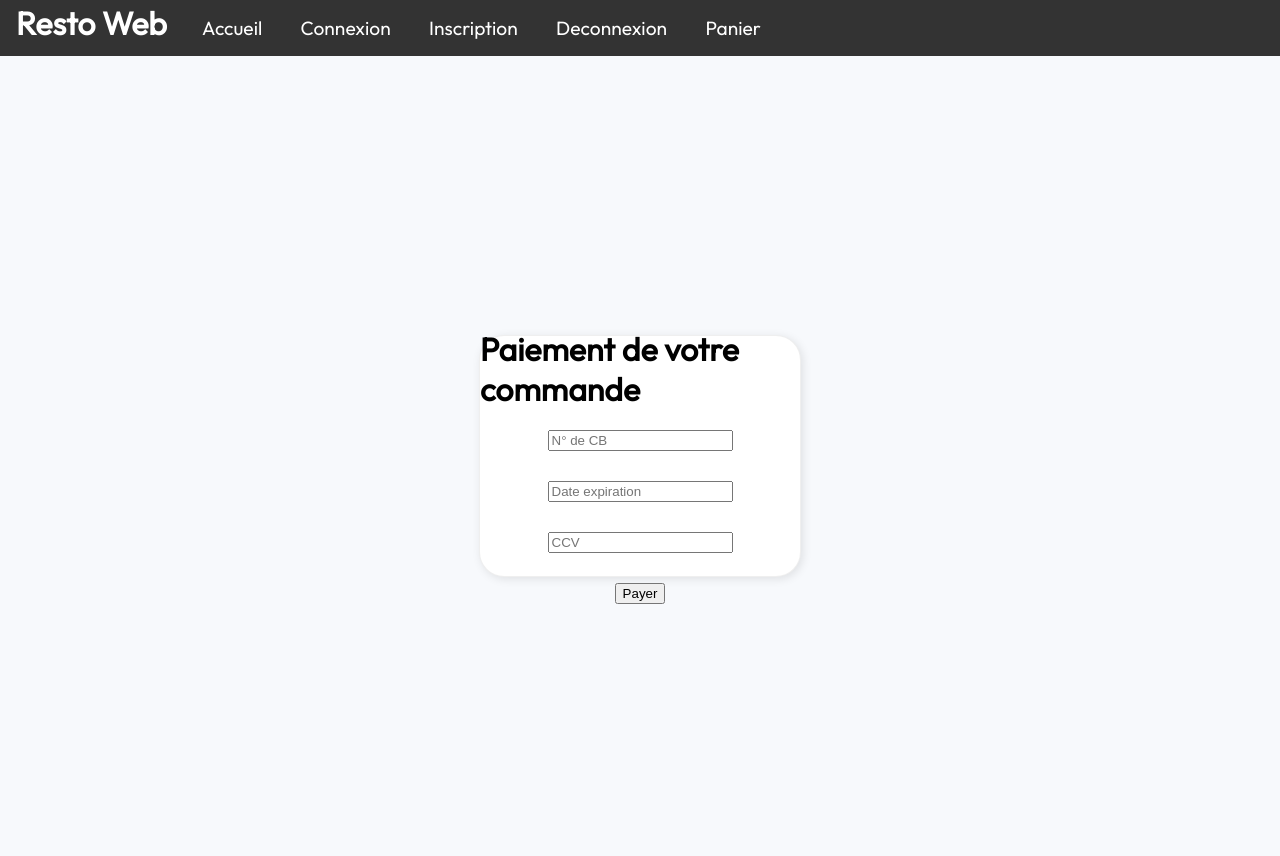
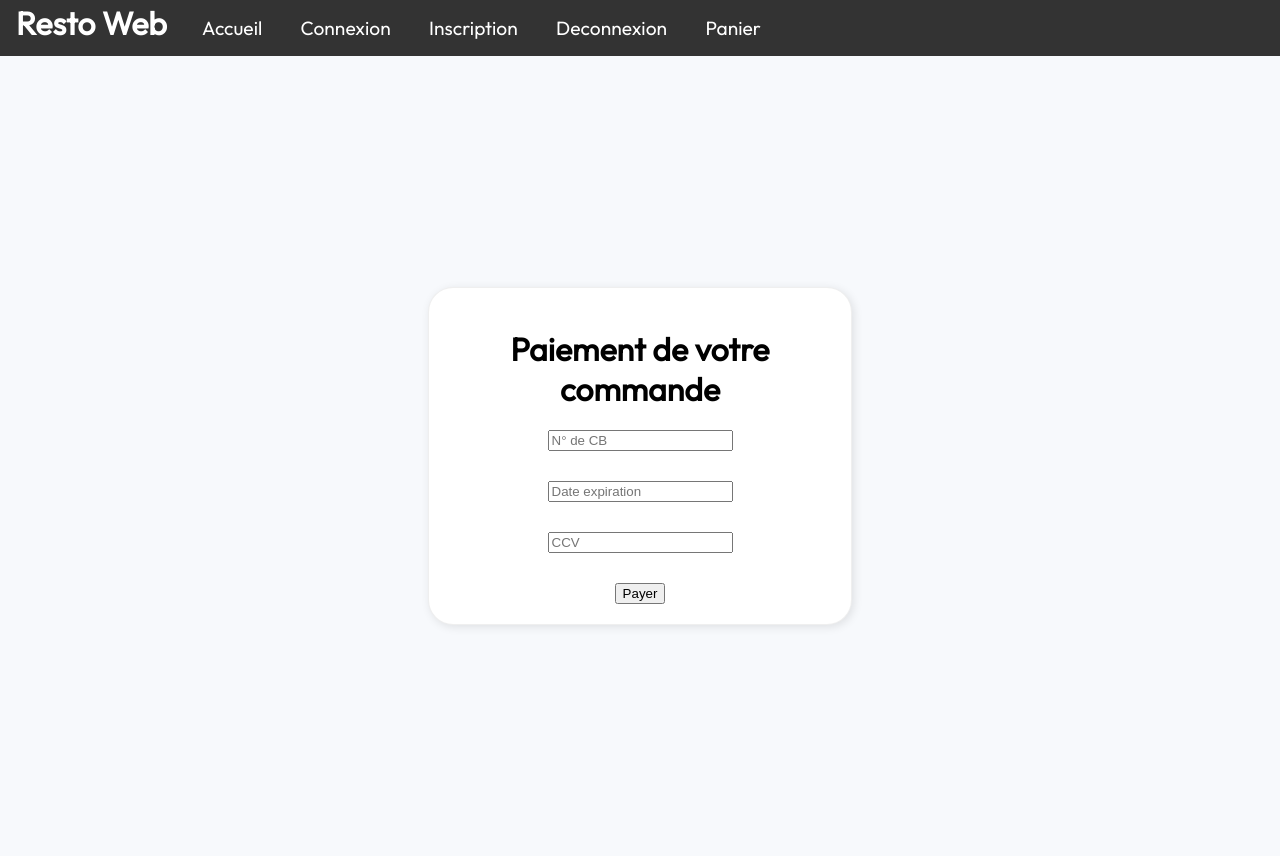
Before and after one commit to HugoFAURE99/restoweb, a PHP site: page /features/payer/payer.php in a window 1280 px wide. Run offline with PHP 8.4, Linux system fonts and the light colour scheme.

Commit message:
patching height on payer_card

```diff
--- a/src/features/payer/payer.css
+++ b/src/features/payer/payer.css
@@ -10,10 +10,10 @@
 }
 
 .payment_container {
-    width: 25%;
+    text-align: center;
+    max-width: 30%;
     min-width: 300px;
-    height: 30%;
-    max-height: 300px;
+    padding: 1.2rem;
     display: flex;
     flex-direction: column;
     justify-content: center;
```
